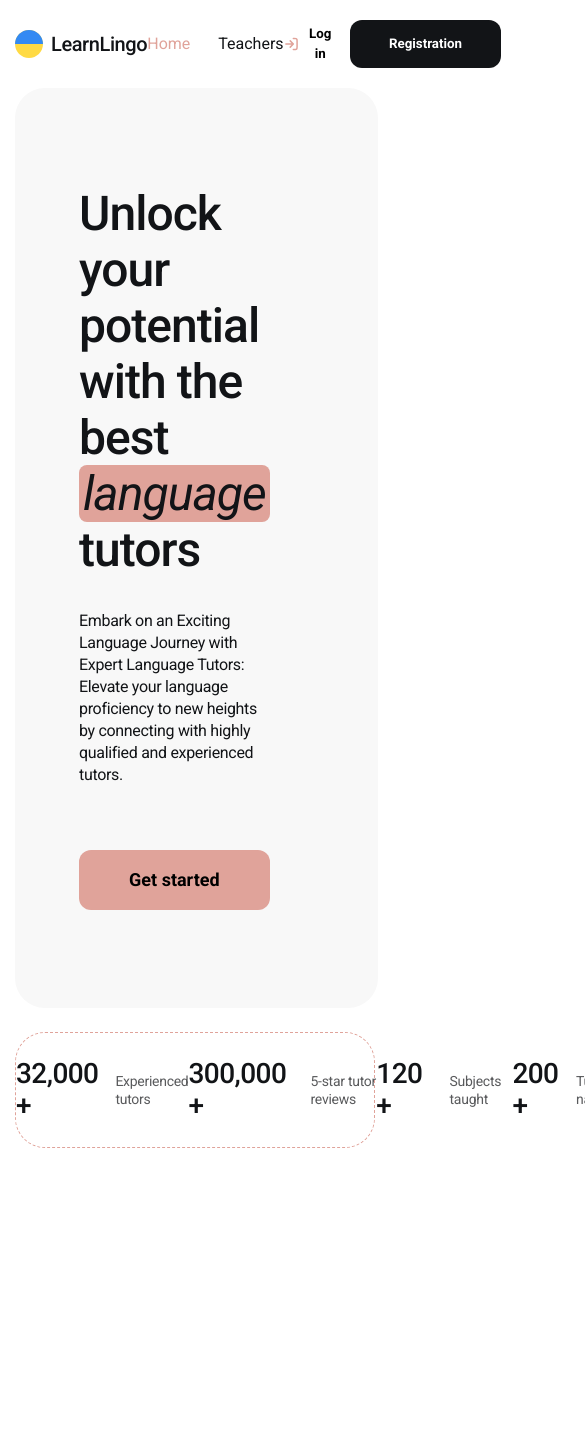
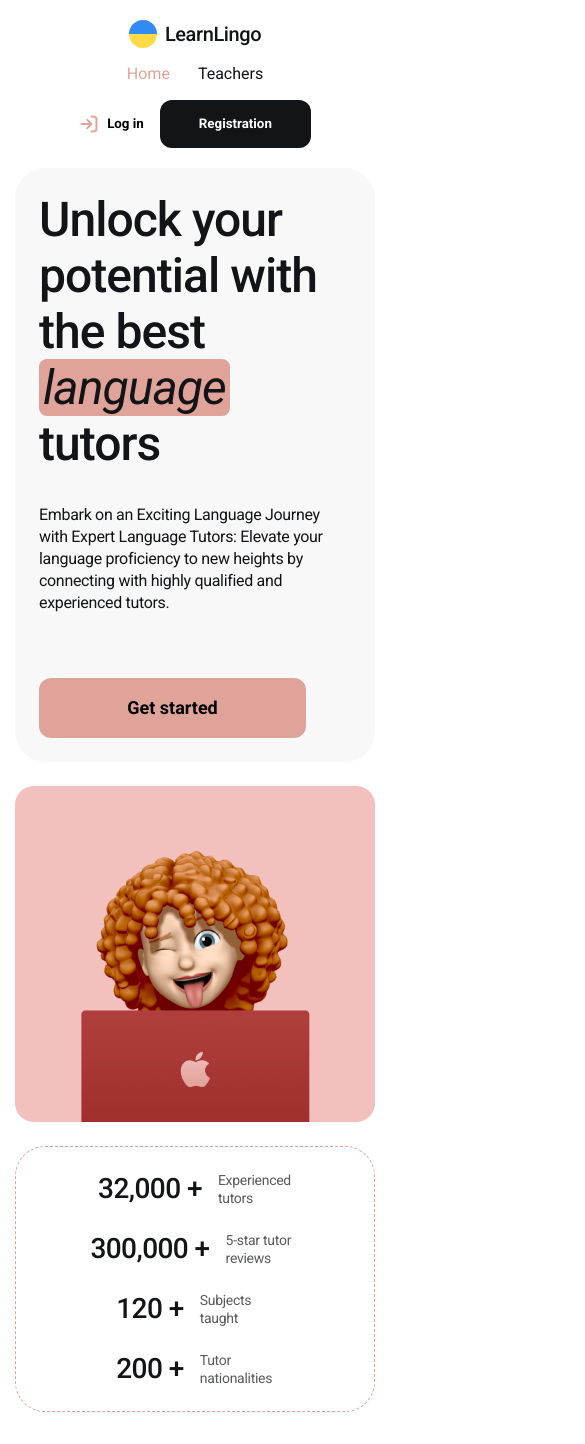
Before and after one commit to TaniaUdod/LearnLingo, a React (Create React App) app: page / in a window 390 px wide. Shown: the top 1444 px of the page, 585 px wide, since content can reach past the window. Before the commit the page ends 1180 px from the top, so only its background shows below. Built offline with nearby package versions, Linux system fonts and the light colour scheme; no server answers.

Commit message:
added responsive design

```diff
--- a/src/components/Filter/Filter.styled.jsx
+++ b/src/components/Filter/Filter.styled.jsx
@@ -2,10 +2,10 @@ import styled from "styled-components";
 
 export const Section = styled.div`
   width: 100%;
-  min-width: 320px;
   max-width: 1184px;
   margin: 0 auto;
   display: flex;
+  flex-wrap: wrap;
   gap: 20px;
   padding-top: 32px;
   margin-bottom: 32px;
--- a/src/components/Layout/Layout.styled.jsx
+++ b/src/components/Layout/Layout.styled.jsx
@@ -3,11 +3,18 @@ import styled from "styled-components";
 
 export const Header = styled.header`
   display: flex;
-  justify-content: space-between;
+  flex-direction: column;
+  gap: 16px;
   align-items: center;
   padding: 20px 15px;
-  margin: 0 auto;
-  max-width: 1184px;
+
+  @media screen and (min-width: 768px) {
+    flex-direction: row;
+    justify-content: space-between;
+    gap: unset;
+    margin: 0 auto;
+    max-width: 1184px;
+  }
 `;
 
 export const LogoWrap = styled.div`
--- a/src/components/Modal/Modal.styled.jsx
+++ b/src/components/Modal/Modal.styled.jsx
@@ -21,7 +21,8 @@ export const ModalContent = styled.div`
   padding: 64px;
   display: inline-flex;
   flex-direction: column;
-  width: 566px;
+  max-width: 566px;
+  width: 95%;
   max-height: 95vh;
   gap: 40px;
   overflow: overlay;
--- a/src/components/TeacherCard/TeacherCard.jsx
+++ b/src/components/TeacherCard/TeacherCard.jsx
@@ -15,6 +15,7 @@ import {
   ButtonBook,
   ButtonFavorite,
   ButtonMore,
+  CardWrap,
   Img,
   ImgWrap,
   LevelItem,
@@ -94,7 +95,7 @@ const TeacherCard = ({ teacher, defaultLevel }) => {
         <Img src={avatar_url} alt="Teacher avatar" />
       </ImgWrap>
 
-      <div style={{ width: "86%" }}>
+      <CardWrap>
         <TitleWrap>
           <div>
             <TitleText>Languages</TitleText>
@@ -206,7 +207,7 @@ const TeacherCard = ({ teacher, defaultLevel }) => {
             <BookForm onClose={closeModal} teacher={teacher} />
           </Modal>
         )}
-      </div>
+      </CardWrap>
     </Section>
   );
 };
--- a/src/components/TeacherCard/TeacherCard.styled.jsx
+++ b/src/components/TeacherCard/TeacherCard.styled.jsx
@@ -2,6 +2,7 @@ import styled from "styled-components";
 
 export const Section = styled.div`
   display: flex;
+  flex-wrap: wrap;
   justify-content: center;
   gap: 48px;
   width: 100%;
@@ -10,6 +11,10 @@ export const Section = styled.div`
   border-radius: 24px;
   background-color: #fff;
   margin-bottom: 32px;
+
+  @media screen and (min-width: 1024px) {
+    flex-wrap: unset;
+  }
 `;
 
 export const ImgWrap = styled.div`
@@ -44,9 +49,20 @@ export const Img = styled.img`
   border-radius: 50%;
 `;
 
+export const CardWrap = styled.div`
+  @media screen and (min-width: 1024px) {
+    width: 86%;
+  }
+`;
+
 export const TitleWrap = styled.div`
   display: flex;
   margin-bottom: 32px;
+  gap: 16px;
+
+  @media screen and (min-width: 768px) {
+    gap: unset;
+  }
 `;
 
 export const TitleText = styled.p`
@@ -70,9 +86,16 @@ export const Name = styled.p`
 
 export const TitleList = styled.ul`
   display: flex;
+  flex-wrap: wrap;
+  justify-content: center;
   align-items: flex-start;
+  text-align: center;
   gap: 16px;
   margin-left: auto;
+
+  @media screen and (min-width: 768px) {
+    flex-wrap: unset;
+  }
 `;
 
 export const TitleItem = styled.li`
@@ -93,7 +116,10 @@ export const TitleItem = styled.li`
 
 export const ButtonFavorite = styled.button`
   display: flex;
-  margin-left: 64px;
+
+  @media screen and (min-width: 768px) {
+    margin-left: 64px;
+  }
 `;
 
 export const Text = styled.p`
@@ -116,6 +142,7 @@ export const ButtonMore = styled.button`
 
 export const LevelList = styled.ul`
   display: flex;
+  flex-wrap: wrap;
   gap: 8px;
 `;
 
--- a/src/hooks/useAuth.js
+++ b/src/hooks/useAuth.js
@@ -11,7 +11,6 @@ const useAuth = () => {
     const unsubscribe = onAuthStateChanged(auth, (user) => {
       if (user) {
         dispatch(addUser({ email: user.email, accessToken: user.accessToken }));
-        console.log(user);
       }
     });
 
--- a/src/pages/Home/Home.jsx
+++ b/src/pages/Home/Home.jsx
@@ -35,14 +35,9 @@ const Home = () => {
           </Link>
         </TitleWrap>
 
-        <picture>
+        <picture style={{ margin: "0 auto" }}>
           <source srcSet={hero2x} media="(min-resolution: 192dpi)" />
-          <img
-            src={hero}
-            alt="Girl with laptop"
-            width="568px"
-            height="530px"
-          ></img>
+          <img src={hero} alt="Girl with laptop" width="568px" height="530px" />
         </picture>
       </HeroWrap>
 
--- a/src/pages/Home/Home.styled.jsx
+++ b/src/pages/Home/Home.styled.jsx
@@ -2,7 +2,6 @@ import styled from "styled-components";
 
 export const Container = styled.div`
   width: 100%;
-  min-width: 320px;
   max-width: 1342px;
   margin: 0 auto;
   padding: 0px 15px;
@@ -10,15 +9,25 @@ export const Container = styled.div`
 
 export const HeroWrap = styled.div`
   display: flex;
+  flex-direction: column;
   gap: 24px;
   margin-bottom: 24px;
+
+  @media screen and (min-width: 1200px) {
+    flex-direction: row;
+  }
 `;
 
 export const TitleWrap = styled.div`
-  width: 720px;
+  max-width: 720px;
   border-radius: 30px;
   background: #f8f8f8;
-  padding: 98px 108px 98px 64px;
+  padding: 24px;
+
+  @media screen and (min-width: 768px) {
+    padding: 98px 108px 98px 64px;
+    margin: 0 auto;
+  }
 `;
 
 export const Title = styled.h1`
@@ -63,12 +72,19 @@ export const Button = styled.button`
 
 export const DetailsList = styled.ul`
   display: flex;
+  flex-direction: column;
   justify-content: space-around;
   border-radius: 30px;
   border: 1.5px dashed #e0a39a;
   width: 100%;
-  height: 116px;
   margin-bottom: 32px;
+  gap: 24px;
+  padding: 24px 14px;
+
+  @media screen and (min-width: 768px) {
+    flex-direction: row;
+    height: 116px;
+  }
 `;
 
 export const DetailsItem = styled.li`
```
